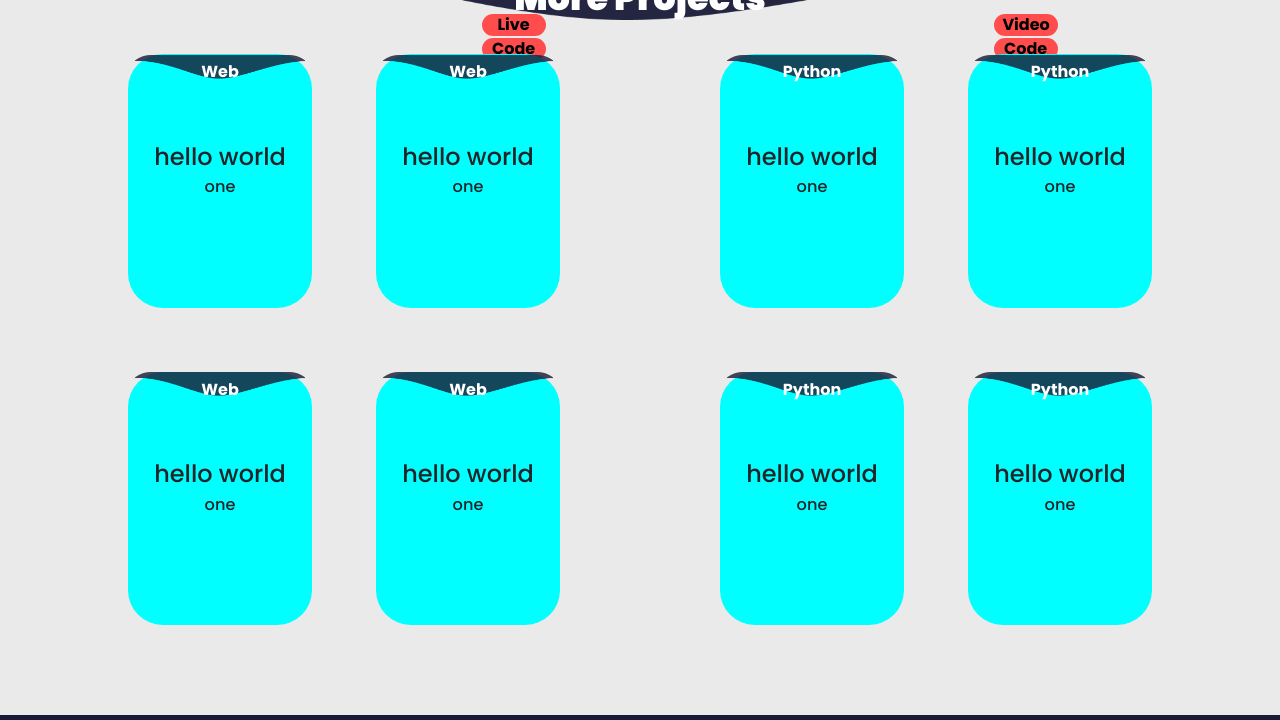
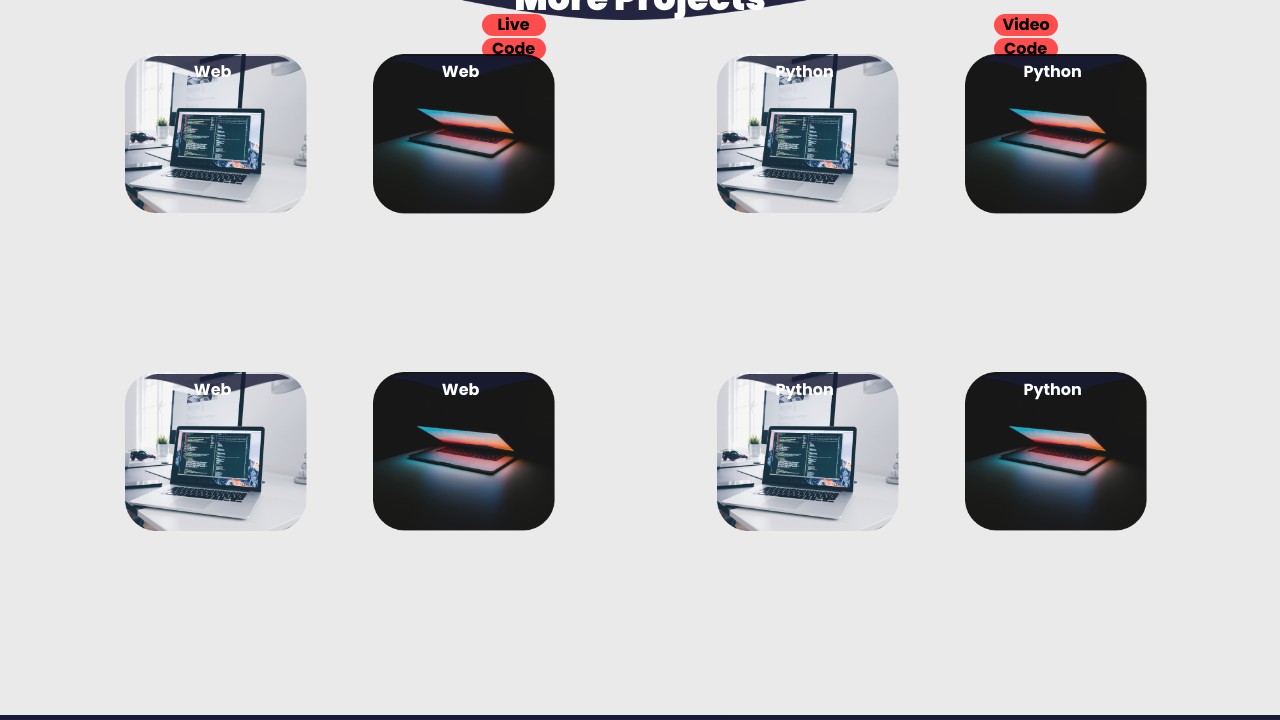
Before and after one commit to antonycja/old_portfolio, a plain HTML site: page index.html in a window 1280 px wide. Shown: the part 2485-3205 px from the top of the page. Drawn offline with nearby package versions, Linux system fonts and the light colour scheme; no server answers.

Commit message:
all images from design added and working. some html and css was edited and adjusted to work properly

```diff
--- a/index.html
+++ b/index.html
@@ -198,12 +198,18 @@
                             <div class="title">
                                 <h1 >website</h1>
                             </div>
+                            <div class="title-sec">
                                 <img src="images/cards/card-sm.png" alt="card background">
+                            </div>
+                            <div class="interior-img">
+                                <img src="images/example-img/proj/web1.png" alt="">
+                            </div>
 
-                            <div class="mini-box">
+                            <!-- <div class="mini-box">
+
                                 <h4>hello world </h4>
                                 <p>one</p>
-                            </div>
+                            </div> -->
                         </div>
                         <div class="description">
                             <div class="text">
@@ -223,11 +229,16 @@
                         <div class="title">
                             <h1 >website</h1>
                         </div>
+                        <div class="title-sec">
                             <img src="images/cards/card-sm.png" alt="card background">
-                            <div class="mini-box skills">
+                        </div>
+                        <div class="interior-img">
+                            <img src="images/example-img/proj/web2.png" alt="">
+                        </div>
+                            <!-- <div class="mini-box skills">
                                 <h4>hello world </h4>
                                 <p>two</p>
-                            </div>
+                            </div> -->
                     </div>
                     <div class="description">
                         <div class="text">
@@ -249,11 +260,16 @@
                         <div class="title">
                             <h1 >python</h1>
                         </div>
+                        <div class="title-sec">
                             <img src="images/cards/card-sm.png" alt="card background">
-                            <div class="mini-box skills">
+                        </div>
+                        <div class="interior-img">
+                            <img src="images/example-img/proj/python1.png" alt="">
+                        </div>
+                            <!-- <div class="mini-box skills">
                                 <h4>hello world </h4>
                                 <p>one</p>
-                            </div>
+                            </div> -->
                         </div>
                         <div class="description">
                             <div class="text">
@@ -272,11 +288,16 @@
                         <div class="title">
                             <h1 >python</h1>
                         </div>
+                        <div class="title-sec">
                             <img src="images/cards/card-sm.png" alt="card background">
-                            <div class="mini-box skills">
+                        </div>
+                        <div class="interior-img">
+                            <img src="images/example-img/proj/python2.png" alt="">
+                        </div>
+                            <!-- <div class="mini-box skills">
                                 <h4>hello world </h4>
                                 <p>two</p>
-                            </div>
+                            </div> -->
                         </div>
                         <div class="description">
                             <div class="text">
@@ -338,12 +359,17 @@
                             <div class="title">
                                 <h1 >web</h1>
                             </div>
+                            <div class="title-sec">
                                 <img src="images/cards/card-sm.png" alt="card background">
+                            </div>
+                            <div class="interior-img">
+                                <img src="images/example-img/more_proj/demo2.png" alt="">
+                            </div>
 
-                            <div class="mini-box">
+                            <!-- <div class="mini-box">
                                 <h4>hello world </h4>
                                 <p>one</p>
-                            </div>
+                            </div> -->
                         </div>
 
                 </div>
@@ -353,12 +379,17 @@
                         <div class="title">
                             <h1 >web</h1>
                         </div>
+                        <div class="title-sec">
                             <img src="images/cards/card-sm.png" alt="card background">
+                        </div>
+                        <div class="interior-img">
+                            <img src="images/example-img/more_proj/demo1.png" alt="">
+                        </div>
 
-                        <div class="mini-box">
+                        <!-- <div class="mini-box">
                             <h4>hello world </h4>
                             <p>one</p>
-                        </div>
+                        </div> -->
                     </div>
 
                 </div>
@@ -368,12 +399,17 @@
                         <div class="title">
                             <h1 >web</h1>
                          </div>
+                         <div class="title-sec">
                             <img src="images/cards/card-sm.png" alt="card background">
+                        </div>
+                        <div class="interior-img">
+                            <img src="images/example-img/more_proj/demo2.png" alt="">
+                        </div>
 
-                        <div class="mini-box">
+                        <!-- <div class="mini-box">
                             <h4>hello world </h4>
                             <p>one</p>
-                        </div>
+                        </div> -->
                     </div>
 
                 </div>
@@ -383,12 +419,17 @@
                         <div class="title">
                             <h1 >web</h1>
                          </div>
+                         <div class="title-sec">
                             <img src="images/cards/card-sm.png" alt="card background">
+                        </div>
+                        <div class="interior-img">
+                            <img src="images/example-img/more_proj/demo1.png" alt="">
+                        </div>
 
-                        <div class="mini-box">
+                        <!-- <div class="mini-box">
                             <h4>hello world </h4>
                             <p>one</p>
-                        </div>
+                        </div> -->
                     </div>
 
                 </div>
@@ -402,12 +443,17 @@
                             <div class="title">
                                 <h1 >python</h1>
                             </div>
+                            <div class="title-sec">
                                 <img src="images/cards/card-sm.png" alt="card background">
+                            </div>
+                            <div class="interior-img">
+                                <img src="images/example-img/more_proj/demo2.png" alt="">
+                            </div>
 
-                            <div class="mini-box">
+                            <!-- <div class="mini-box">
                                 <h4>hello world </h4>
                                 <p>one</p>
-                            </div>
+                            </div> -->
                         </div>
 
                 </div>
@@ -417,12 +463,17 @@
                         <div class="title">
                             <h1 >python</h1>
                         </div>
+                        <div class="title-sec">
                             <img src="images/cards/card-sm.png" alt="card background">
+                        </div>
+                        <div class="interior-img">
+                            <img src="images/example-img/more_proj/demo1.png" alt="">
+                        </div>
 
-                        <div class="mini-box">
+                        <!-- <div class="mini-box">
                             <h4>hello world </h4>
                             <p>one</p>
-                        </div>
+                        </div> -->
                     </div>
 
                 </div>
@@ -432,12 +483,17 @@
                         <div class="title">
                             <h1 >python</h1>
                          </div>
+                         <div class="title-sec">
                             <img src="images/cards/card-sm.png" alt="card background">
+                        </div>
+                        <div class="interior-img">
+                            <img src="images/example-img/more_proj/demo2.png" alt="">
+                        </div>
 
-                        <div class="mini-box">
+                        <!-- <div class="mini-box">
                             <h4>hello world </h4>
                             <p>one</p>
-                        </div>
+                        </div> -->
                     </div>
 
                 </div>
@@ -447,12 +503,17 @@
                         <div class="title">
                             <h1 >python</h1>
                          </div>
+                         <div class="title-sec">
                             <img src="images/cards/card-sm.png" alt="card background">
+                        </div>
+                        <div class="interior-img">
+                            <img src="images/example-img/more_proj/demo1.png" alt="">
+                        </div>
 
-                        <div class="mini-box">
+                        <!-- <div class="mini-box">
                             <h4>hello world </h4>
                             <p>one</p>
-                        </div>
+                        </div> -->
                     </div>
 
                 </div>
--- a/styles/styles.css
+++ b/styles/styles.css
@@ -317,9 +317,9 @@ main {
 
     min-width:56.665%;
     max-width:56.665%;
-    align-items: center;
+    /* align-items: center; */
     border-radius: 2.171rem;
-    background-color: aqua;
+    /* background-color: aqua; */
     min-height:20.85rem;
     max-height:20.85rem;
     margin-right: 0.5rem;
@@ -327,6 +327,16 @@ main {
 
     z-index: 0;
     position: relative;
+}
+.title-sec {
+    position: relative;
+    z-index: 2;
+    max-width: 95%;
+}
+.interior-img {
+    position:absolute;
+    top: 0;
+    max-width: 96%;
 }
 
 .box-container {
@@ -337,6 +347,7 @@ main {
 }
 .mini-box-img .title{
 margin-top: 0.5rem;
+z-index: 5;
 }
 
 .full-card {
@@ -390,8 +401,16 @@ margin-top: 0.5rem;
 
 .small-card .mini-box-img{
     min-width: 100%;
+    max-width: 100%;
     min-height: 15.85rem;
     max-height: 15.85rem;
+}
+.small-card .title-sec {
+    max-width: 85%;
+    left:11px;
+}
+.small-card .title {
+    max-width: 92%;
 }
 .small-card .mini-box {
     padding:4rem 0;
```
Lines whose indentation alone changed are shown as unchanged.
